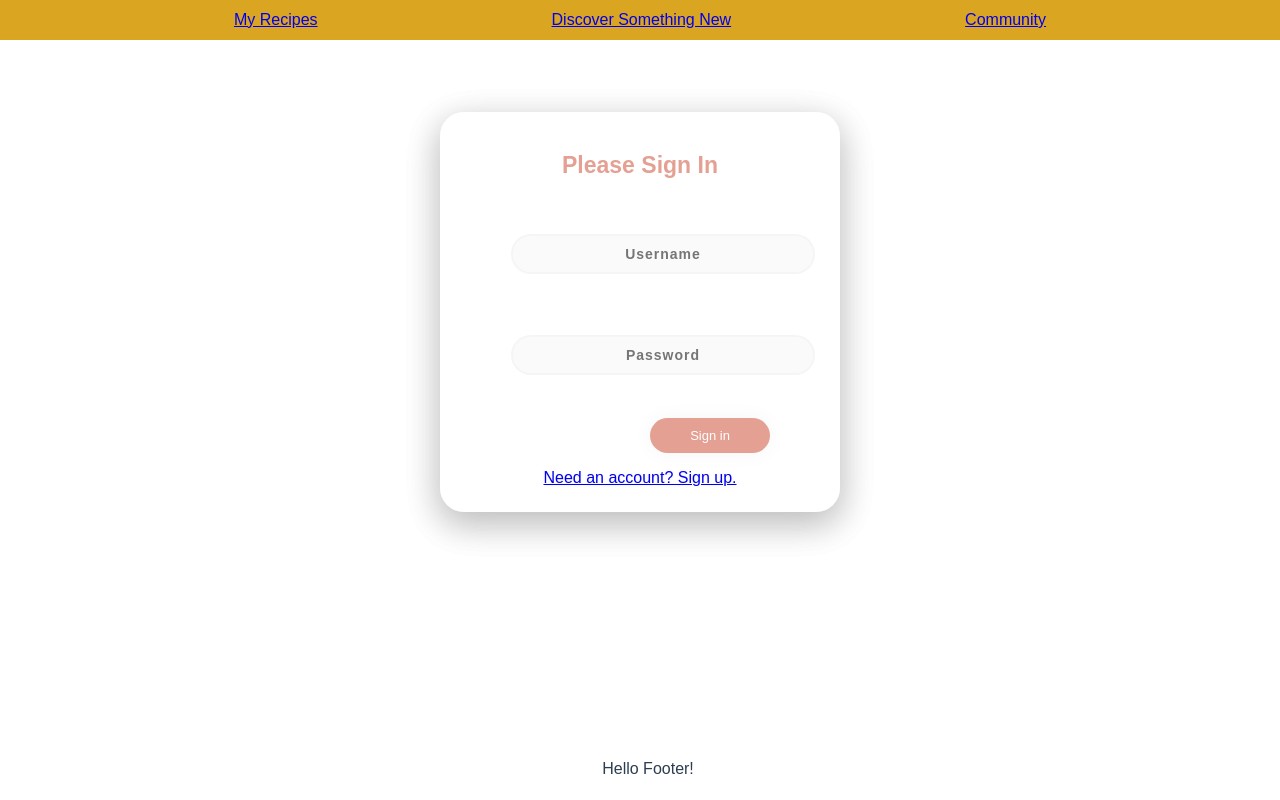
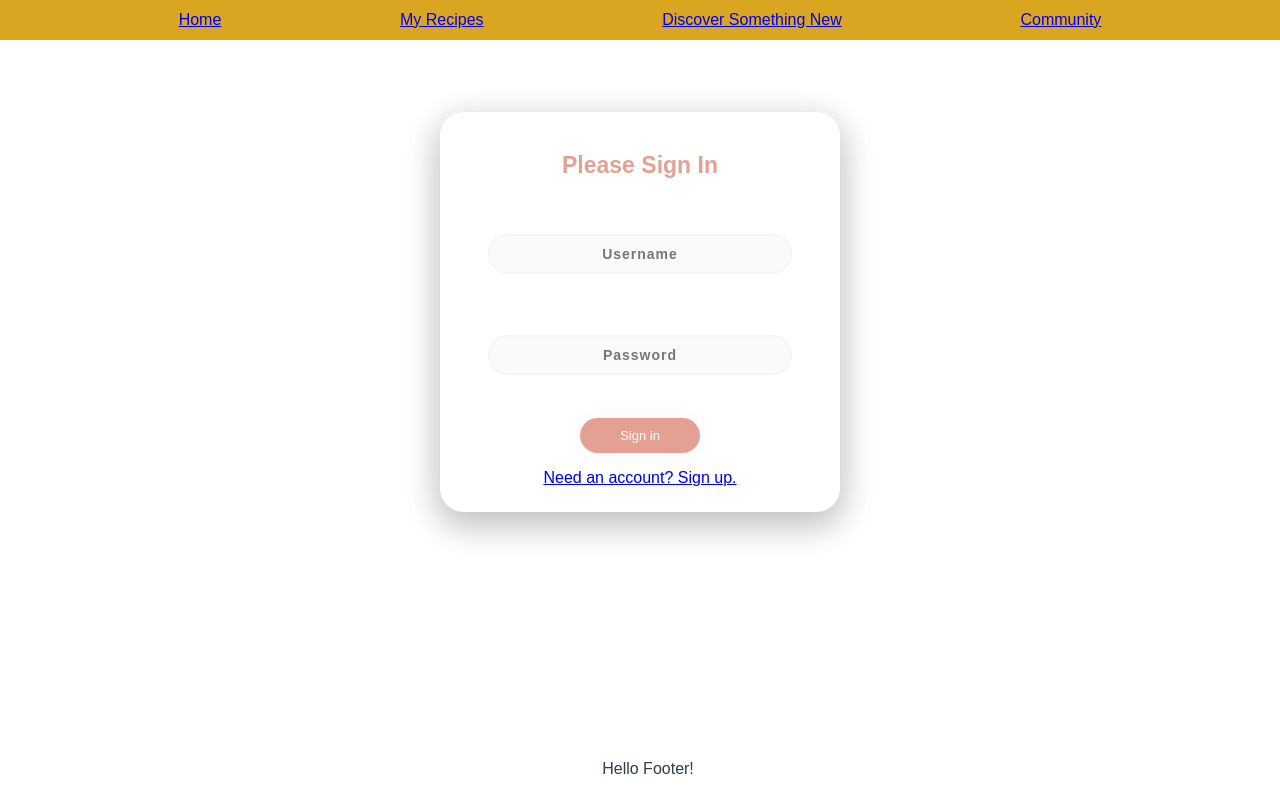
Before and after one commit to Erob711/Recipe-Organizer, a Vue app in the folder vue/: page /login in a window 1280 px wide. Built offline with nearby package versions, Linux system fonts and the light colour scheme.

Commit message:
fixed spacing on login page button

```diff
--- a/vue/src/components/TheHeader.vue
+++ b/vue/src/components/TheHeader.vue
@@ -1,5 +1,6 @@
 <template>
         <div class = "nav">
+                <router-link :to="{ name: 'home'}"> Home </router-link>
                 <router-link :to="{ name: 'recipes'}">My Recipes</router-link>
                 <router-link :to="{ name: 'random-recipe-generator'}">Discover Something New</router-link>
                 <router-link :to="{ name: 'community'}"> Community </router-link>
--- a/vue/src/views/Login.vue
+++ b/vue/src/views/Login.vue
@@ -123,7 +123,6 @@ h1 {
   box-sizing: border-box;
   border: 2px solid rgba(0, 0, 0, 0.02);
   margin-bottom: 5px;
-  margin-left: 46px;
   text-align: center;
   font-family: 'Ubuntu', sans-serif;
 }
@@ -152,7 +151,6 @@ label {
   box-sizing: border-box;
   border: 2px solid rgba(0, 0, 0, 0.02);
   margin-bottom: 50px;
-  margin-left: 46px;
   text-align: center;
   margin-bottom: 27px;
   font-family: 'Ubuntu', sans-serif;
@@ -169,7 +167,6 @@ button {
   padding-bottom: 10px;
   padding-top: 10px;
   font-family: 'Ubuntu', sans-serif;
-  margin-left: 35%;
   font-size: 13px;
   box-shadow: 0 0 20px 1px rgba(0, 0, 0, 0.04);
 }
```
